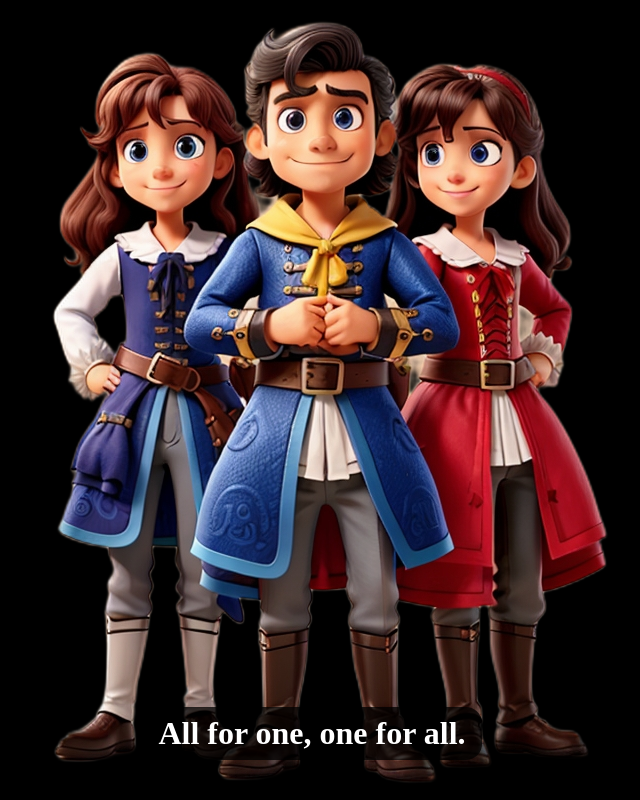
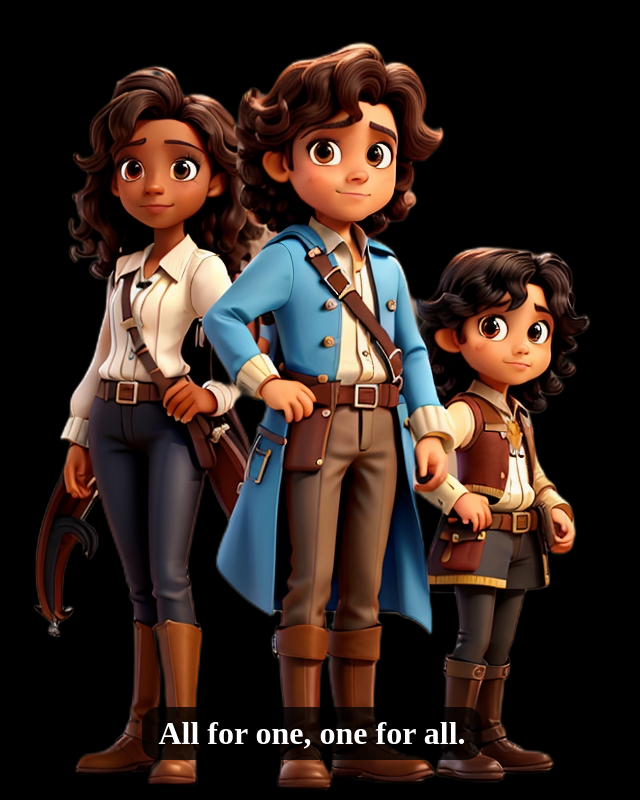
Before and after one commit to ketl/threemusketeers.com, a plain HTML site: page index.html in a window 1280 px wide. Shown: the whole page, without its empty margins (328-968 px from the left). Drawn offline with Linux system fonts and the light colour scheme.

Commit message:
added new background image

```diff
--- a/index.html
+++ b/index.html
@@ -11,7 +11,7 @@
             body {
                 margin: 0;
                 padding: 0;
-                background-image: url(3Musketeers.png);
+                background-image: url(3Musketeers2.png);
 
                 background-repeat: no-repeat;
                 background-position: center;
```
Also changed, not shown: 3Musketeers2.png (added).
